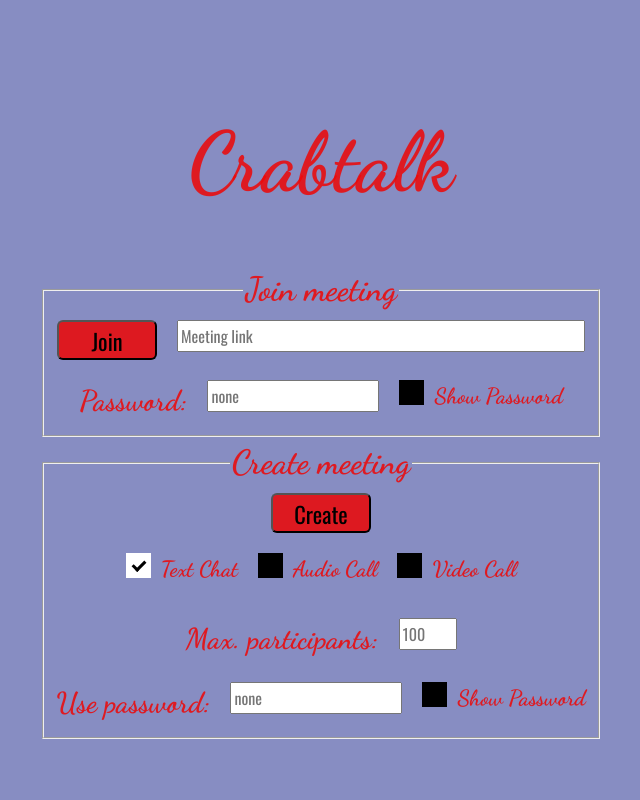
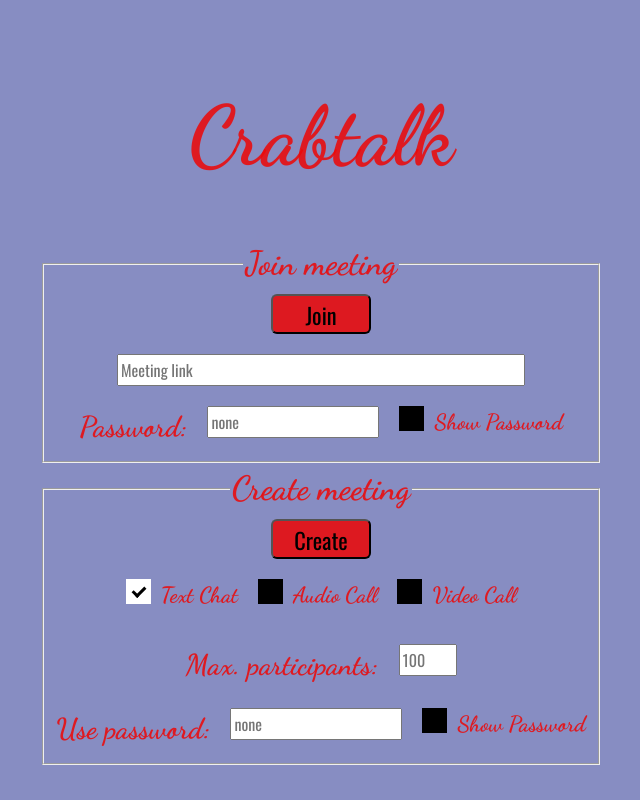
Before and after one commit to JaninaAlona/crabtalk, a React (Vite) app: page / in a window 1280 px wide. Shown: the whole page, without its empty margins (319-959 px from the left). Built offline with nearby package versions, Linux system fonts and the light colour scheme.

Commit message:
rescued layout

```diff
--- a/src/App.css
+++ b/src/App.css
@@ -44,7 +44,7 @@
 
 .welcome-gui-con {
   display: flex;
-  column-gap: 20px;
+  gap: 20px 20px;
   justify-content: center;
   -webkit-user-select: none;
   -moz-user-select: none;
@@ -54,11 +54,18 @@
 
 .create-meet {
   display: flex;
+  justify-content: center;
+  flex-direction: column;
   gap: 20px 20px;
   align-content: space-around;
   flex-wrap: wrap;
+}
+
+.vertical {
+  flex-direction: column;
   justify-content: center;
-  flex-direction: column;
+  align-content: space-around;
+  flex-wrap: wrap;
 }
 
 .checkbox-label {
--- a/src/components/JoinMeeting.jsx
+++ b/src/components/JoinMeeting.jsx
@@ -11,8 +11,10 @@
             <fieldset>
                 <legend>Join meeting</legend>
                 <div className="create-meet">
-                    <div className="welcome-gui-con">
-                        <input className="meeting-btn" type="submit" value="Join" />
+                    <div className="welcome-gui-con vertical">
+                        <div className='vertical'>
+                            <input className="meeting-btn" type="submit" value="Join" />
+                        </div>
                         <input className="meeting-link welcome-input" placeholder="Meeting link" />
                     </div>
                     <div className="welcome-gui-con">
```
